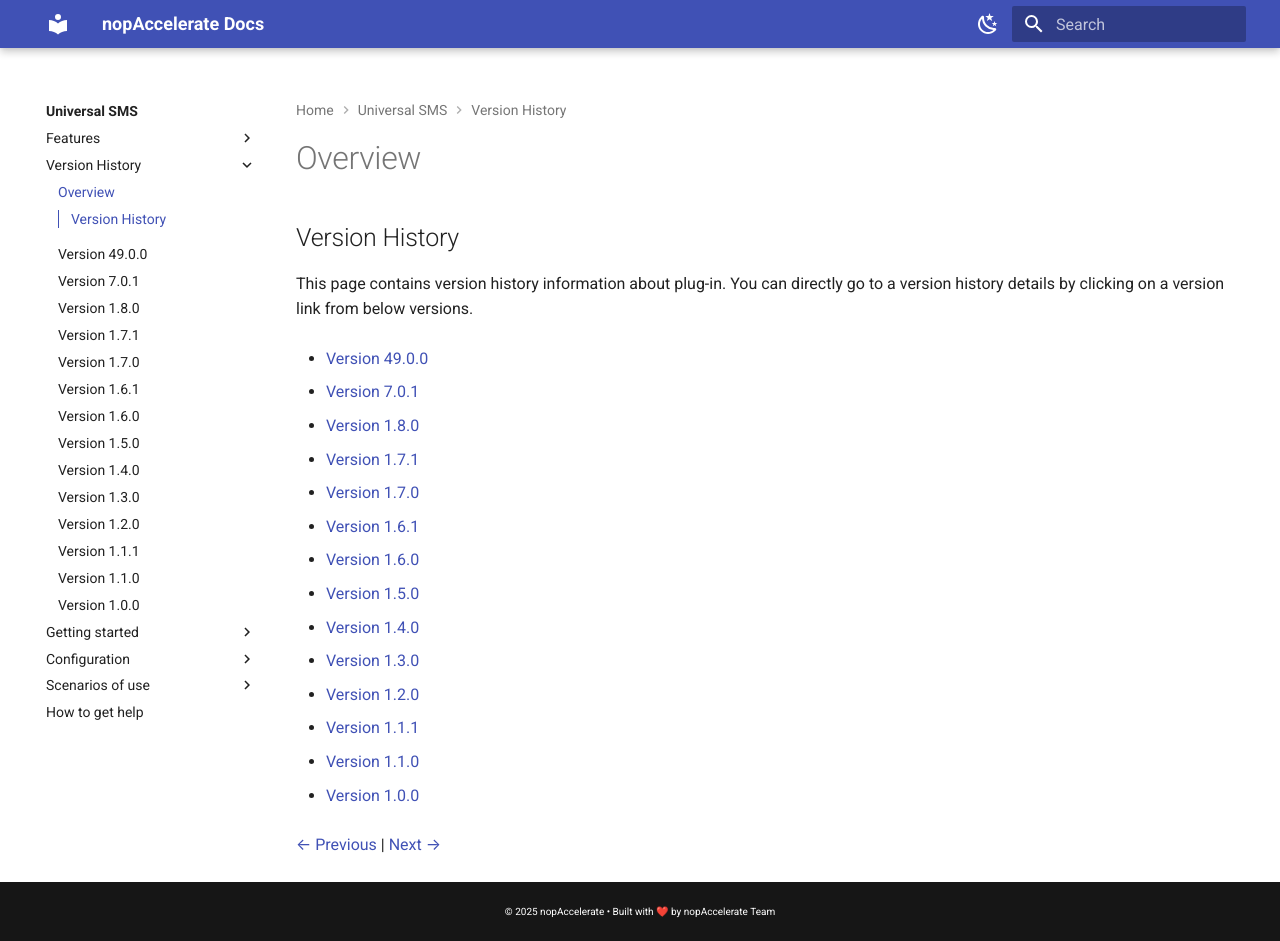
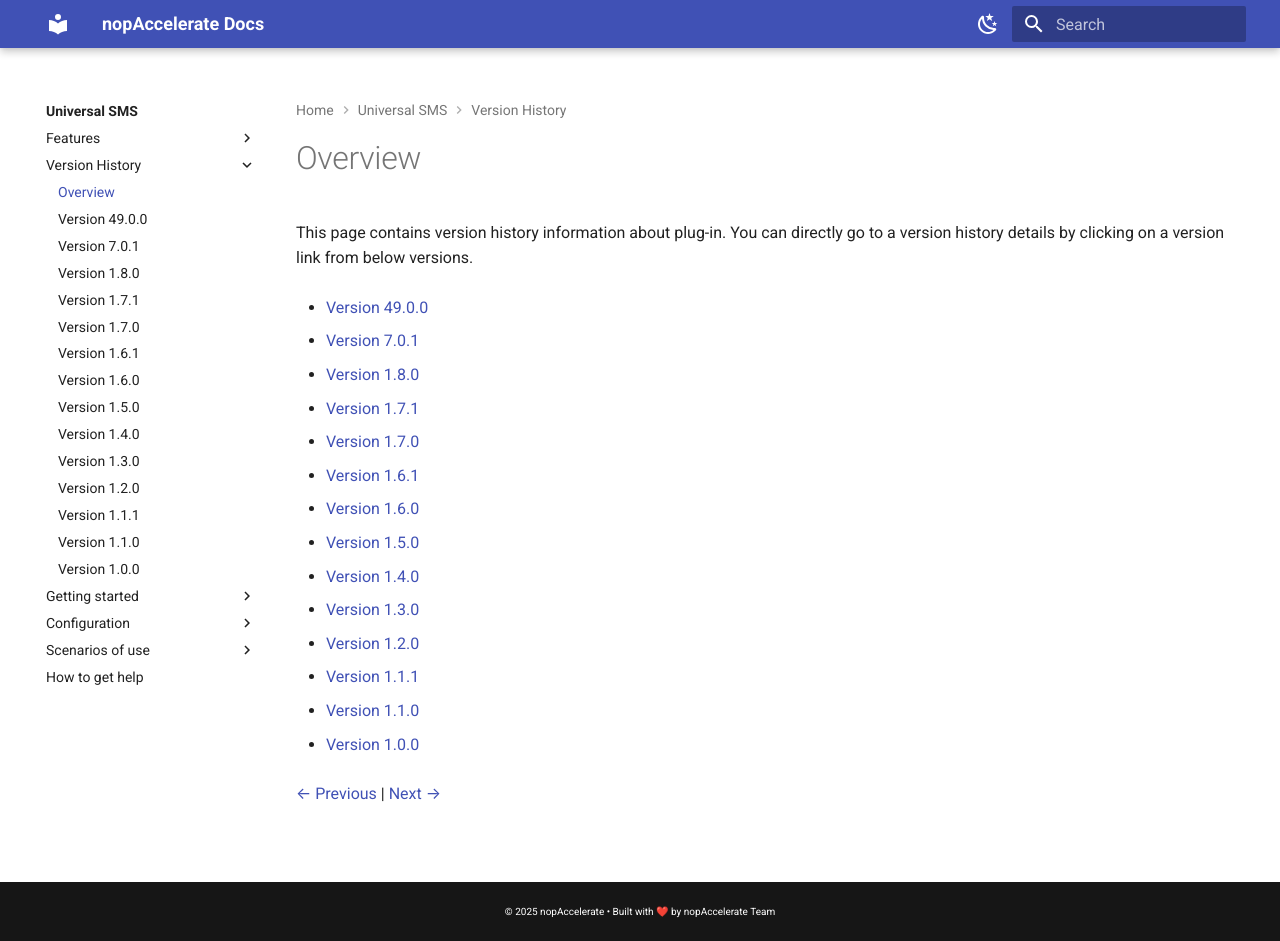
Before and after one commit to nopaccelerate-official/nop-extension-docs, an MkDocs documentation site: the page built from docs/UniversalSMS/History.md, in a window 1280 px wide and 941 px high. Built offline with MkDocs 1.6.1 and Material for MkDocs 9.7.7, drawn with Linux system fonts in a browser that asks for light colours.

Commit message:
Remove title from version history

```diff
--- a/docs/UniversalSMS/History.md
+++ b/docs/UniversalSMS/History.md
@@ -1,5 +1,3 @@
-## Version History
-
 This page contains version history information about plug-in. You can directly go to a version history details by clicking on a version link from below versions.
 
 - [Version 49.0.0](49.0.0.md)
```
